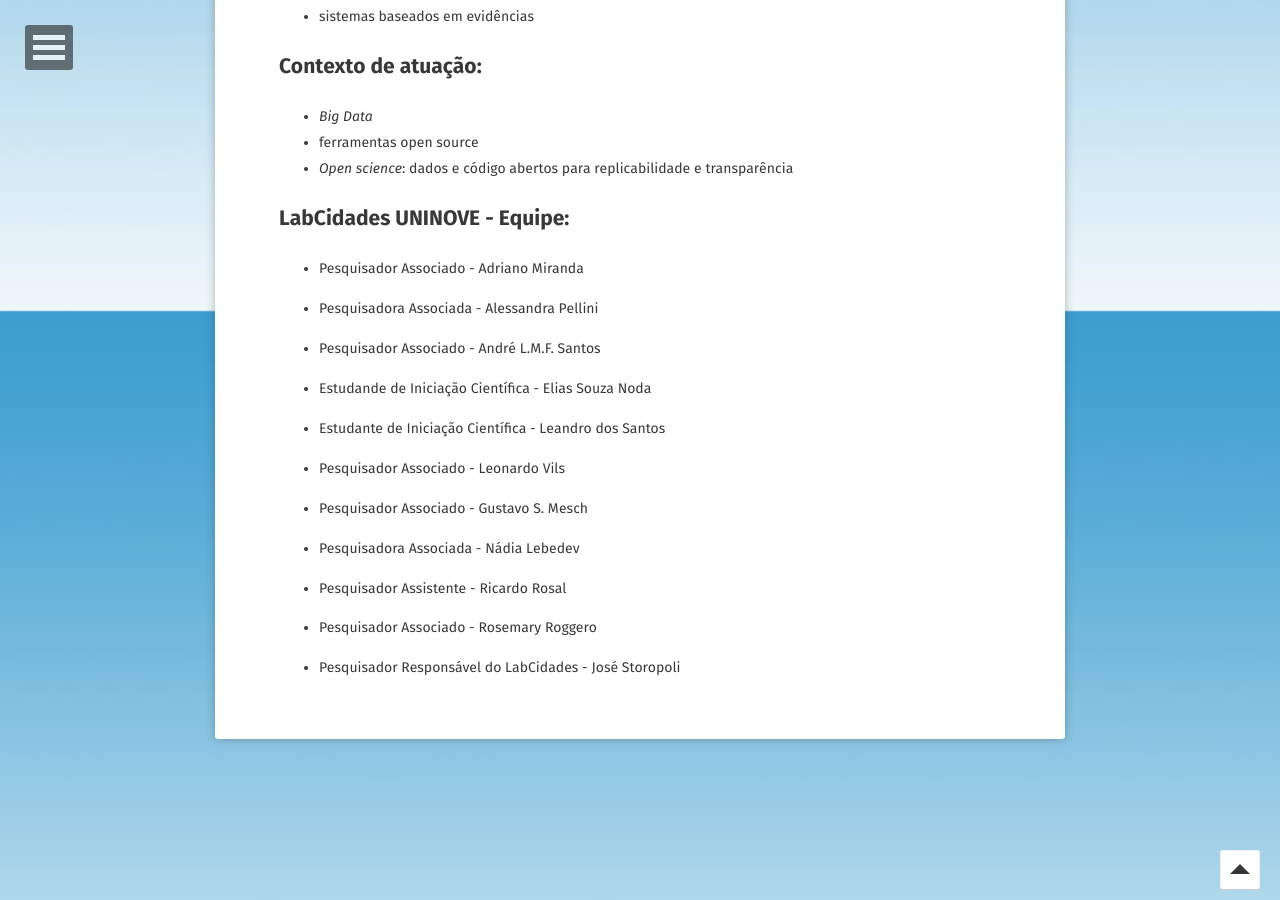
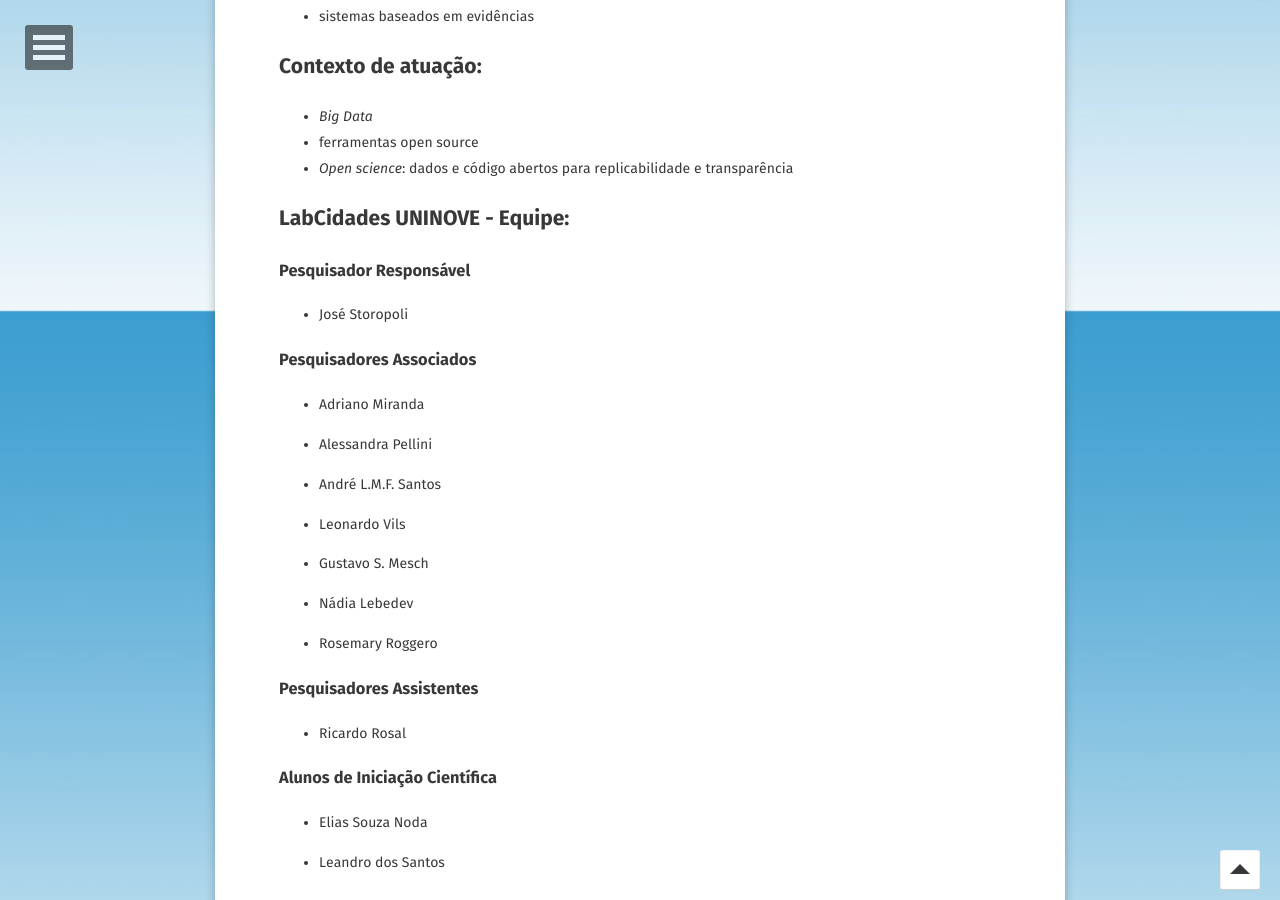
Before and after one commit to LabCidades/LabCidades.github.io, a Jekyll site: the page built from about/index.md, in a window 1280 px wide and 900 px high, scrolled down 589 px. Built offline with Jekyll 4.4.1, drawn with Linux system fonts in a browser that asks for light colours; some web fonts are replaced.

Commit message:
listando equipe dinamicamente na ordem das posicoes dos membros

```diff
--- a/about/index.md
+++ b/about/index.md
@@ -24,8 +24,34 @@ comments: false
 
 ## LabCidades UNINOVE - Equipe:
 
+### Pesquisador Responsável
+
 {% for membro in site.mini_bios %}
+    {% if membro.posicao == "responsavel" %}
+* {{ membro.title }}
+    {% endif %}
+{% endfor %}
 
-  * {{ membro.excerpt }} - {{ membro.title }}
+### Pesquisadores Associados
 
+{% for membro in site.mini_bios %}
+    {% if membro.posicao == "associado" %}
+* {{ membro.title }}
+    {% endif %}
 {% endfor %}
+
+### Pesquisadores Assistentes
+
+{% for membro in site.mini_bios %}
+    {% if membro.posicao == "assistente" %}
+* {{ membro.title }}
+    {% endif %}
+{% endfor %}
+
+### Alunos de Iniciação Científica
+
+{% for membro in site.mini_bios %}
+    {% if membro.posicao == "ic" %}
+* {{ membro.title }}
+    {% endif %}
+{% endfor %}
```
